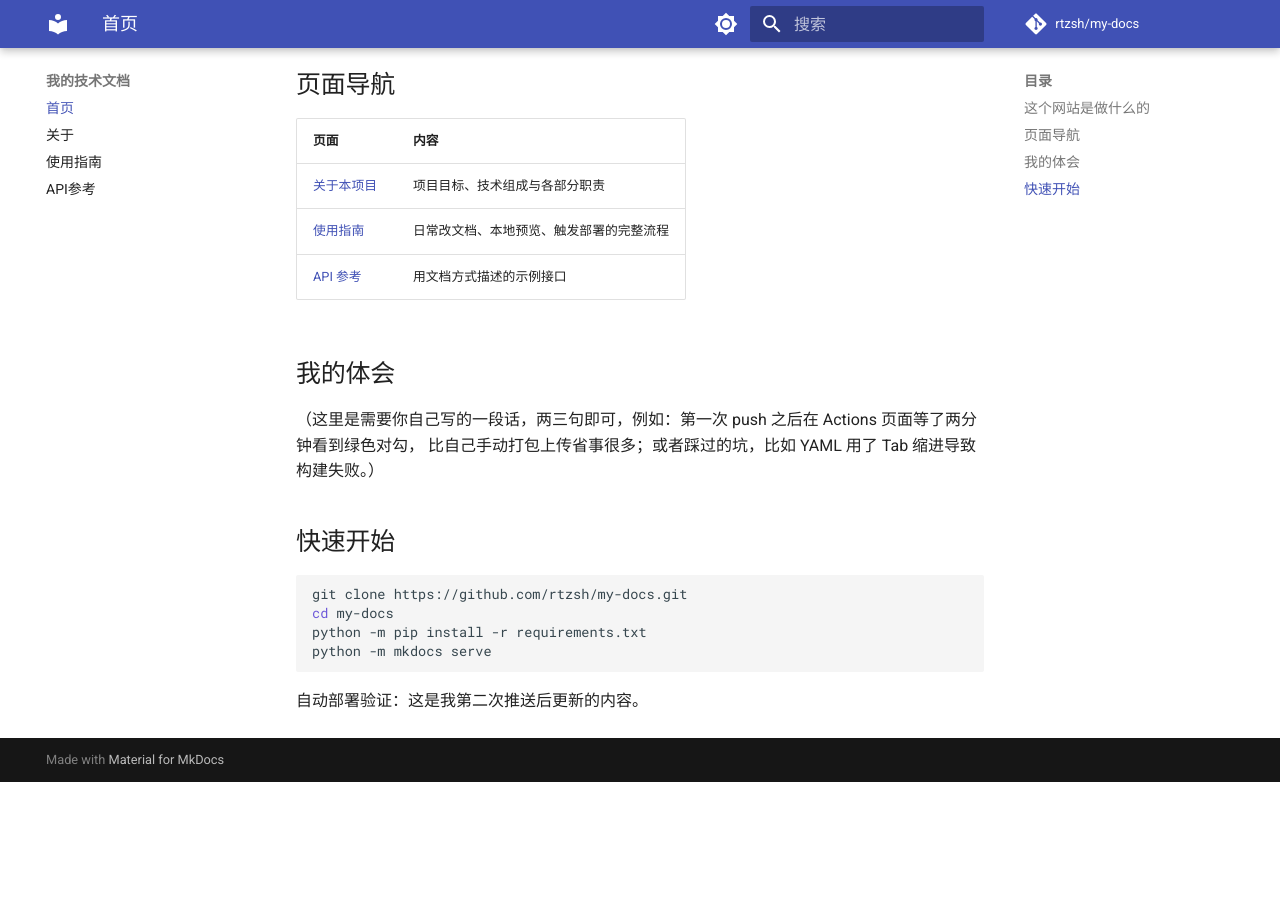
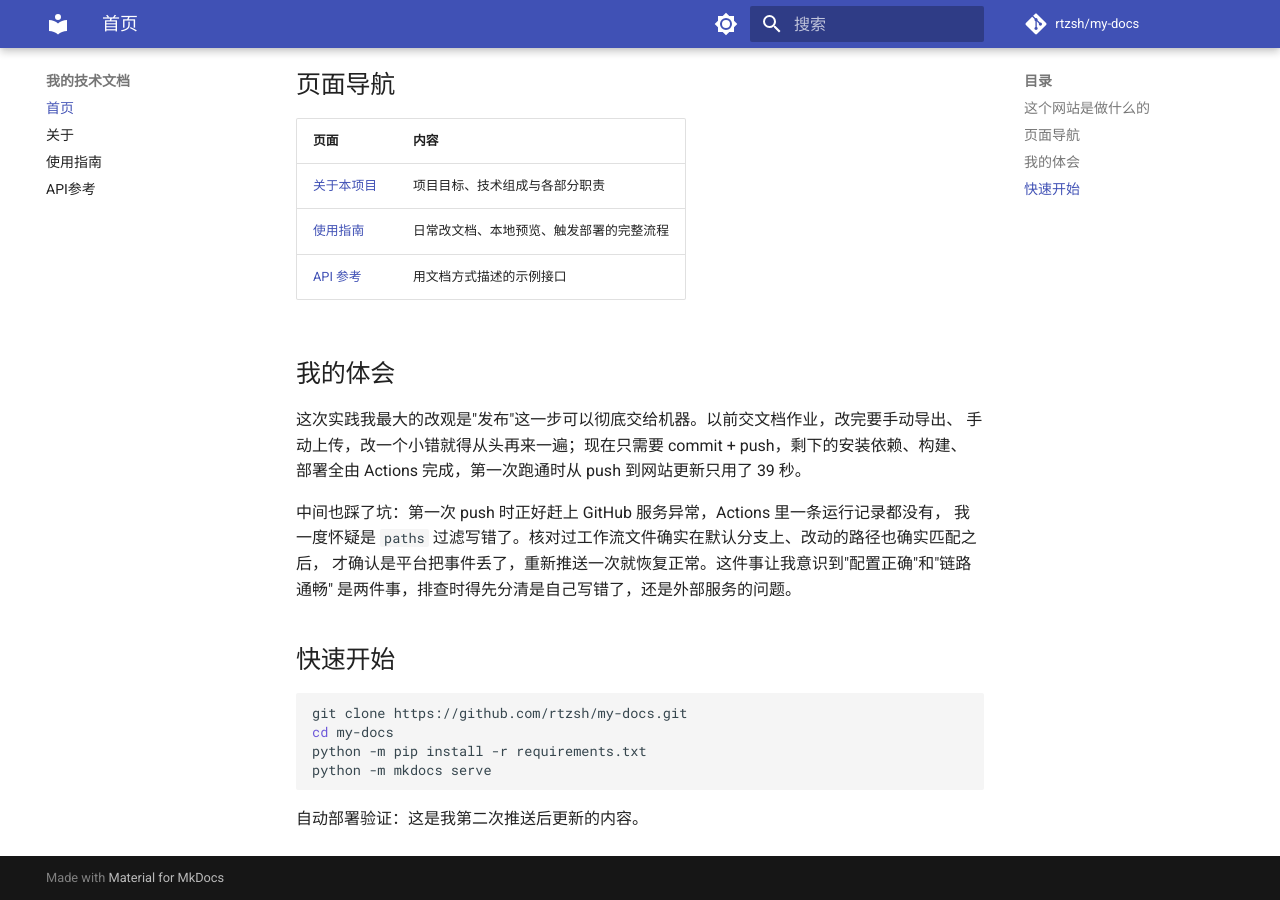
Before and after one commit to rtzsh/my-docs, an MkDocs documentation site: the page built from docs/index.md, in a window 1280 px wide and 900 px high, scrolled down 605 px. Built offline with MkDocs 1.6.1 and Material for MkDocs 9.7.7, drawn with Linux system fonts in a browser that asks for light colours; comment, search, counter and statistics services are not loaded; before the commit the page ends 1387 px from its top, so only the background shows below that.

Commit message:
补充首页实践体会

```diff
--- a/docs/index.md
+++ b/docs/index.md
@@ -27,8 +27,14 @@ GitHub Actions 就会自动完成"安装依赖 → 构建 → 部署"，几十
 
 ## 我的体会
 
-（这里是需要你自己写的一段话，两三句即可，例如：第一次 push 之后在 Actions 页面等了两分钟看到绿色对勾，
-比自己手动打包上传省事很多；或者踩过的坑，比如 YAML 用了 Tab 缩进导致构建失败。）
+这次实践我最大的改观是"发布"这一步可以彻底交给机器。以前交文档作业，改完要手动导出、
+手动上传，改一个小错就得从头再来一遍；现在只需要 commit + push，剩下的安装依赖、构建、
+部署全由 Actions 完成，第一次跑通时从 push 到网站更新只用了 39 秒。
+
+中间也踩了坑：第一次 push 时正好赶上 GitHub 服务异常，Actions 里一条运行记录都没有，
+我一度怀疑是 `paths` 过滤写错了。核对过工作流文件确实在默认分支上、改动的路径也确实匹配之后，
+才确认是平台把事件丢了，重新推送一次就恢复正常。这件事让我意识到"配置正确"和"链路通畅"
+是两件事，排查时得先分清是自己写错了，还是外部服务的问题。
 
 ## 快速开始
 
```
